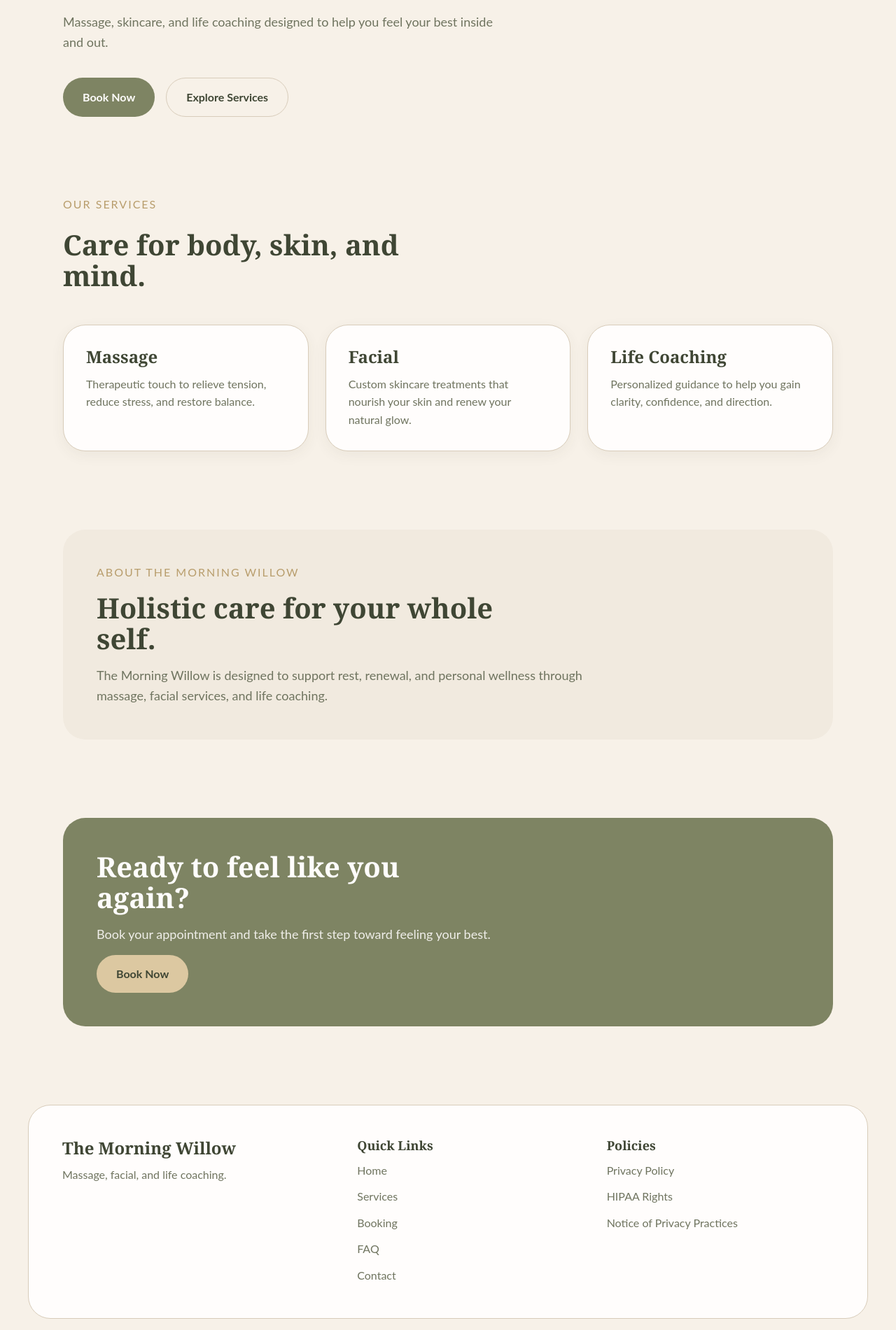
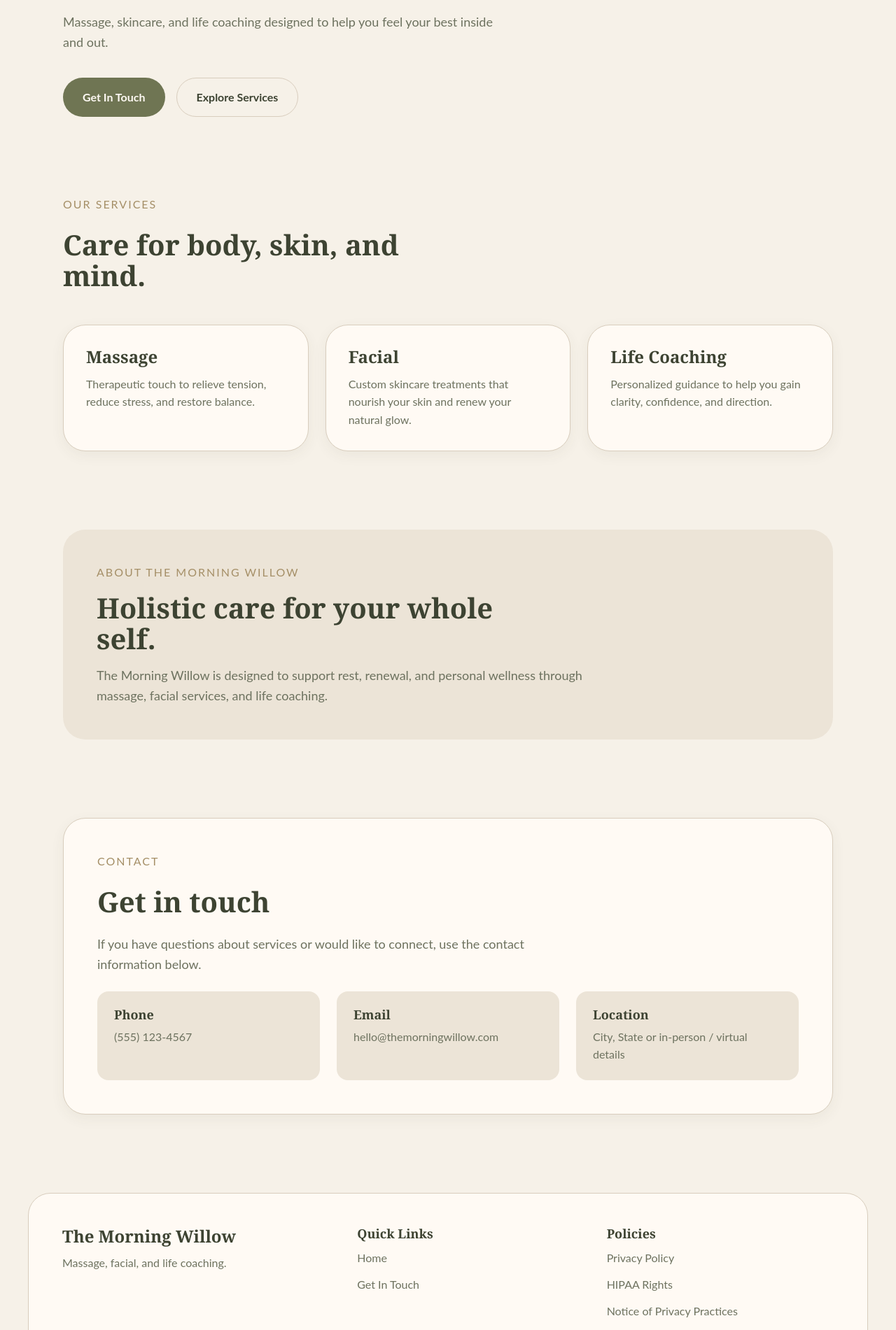
Before and after one commit to djjohnson20/themorningwillow, a React (Vite) app: page / in a window 1280 px wide. Shown: the part 399-2300 px from the top of the page at 70% size. Built offline with nearby package versions, Linux system fonts and the light colour scheme.

Commit message:
Simplify site structure and update homepage

```diff
--- a/src/App.jsx
+++ b/src/App.jsx
@@ -1,9 +1,5 @@
 import { Route, Routes } from "react-router-dom";
 import HomePage from "./pages/HomePage/HomePage";
-import ServicesPage from "./pages/ServicesPage/ServicesPage";
-import BookingPage from "./pages/BookingPage/BookingPage";
-import FaqPage from "./pages/FaqPage/FaqPage";
-import ContactPage from "./pages/ContactPage/ContactPage";
 import PrivacyPolicyPage from "./pages/PrivacyPolicyPage/PrivacyPolicyPage";
 import HipaaRightsPage from "./pages/HipaaRightsPage/HipaaRightsPage";
 import NoticeOfPrivacyPracticesPage from "./pages/NoticeOfPrivacyPracticesPage/NoticeOfPrivacyPracticesPage";
@@ -12,10 +8,6 @@ function App() {
   return (
     <Routes>
       <Route path="/" element={<HomePage />} />
-      <Route path="/services" element={<ServicesPage />} />
-      <Route path="/booking" element={<BookingPage />} />
-      <Route path="/faq" element={<FaqPage />} />
-      <Route path="/contact" element={<ContactPage />} />
       <Route path="/privacy-policy" element={<PrivacyPolicyPage />} />
       <Route path="/hipaa-rights" element={<HipaaRightsPage />} />
       <Route
--- /dev/null
+++ b/src/components/home/ContactSection.jsx
@@ -0,0 +1,35 @@
+function ContactSection() {
+  return (
+    <section className="contact-section" id="contact">
+      <div className="contact-section__content">
+        <p className="contact-section__eyebrow">Contact</p>
+        <h2 className="contact-section__title">Get in touch</h2>
+        <p className="contact-section__text">
+          If you have questions about services or would like to connect, use the
+          contact information below.
+        </p>
+
+        <div className="contact-section__details">
+          <div className="contact-section__item">
+            <h3 className="contact-section__label">Phone</h3>
+            <p className="contact-section__value">(555) 123-4567</p>
+          </div>
+
+          <div className="contact-section__item">
+            <h3 className="contact-section__label">Email</h3>
+            <p className="contact-section__value">hello@themorningwillow.com</p>
+          </div>
+
+          <div className="contact-section__item">
+            <h3 className="contact-section__label">Location</h3>
+            <p className="contact-section__value">
+              City, State or in-person / virtual details
+            </p>
+          </div>
+        </div>
+      </div>
+    </section>
+  );
+}
+
+export default ContactSection;
--- a/src/components/home/Hero.jsx
+++ b/src/components/home/Hero.jsx
@@ -1,5 +1,3 @@
-import { Link } from "react-router-dom";
-
 function Hero() {
   return (
     <section className="hero">
@@ -12,12 +10,12 @@ function Hero() {
         </p>
 
         <div className="hero__actions">
-          <Link className="hero__button" to="/booking">
-            Book Now
-          </Link>
-          <Link className="hero__button hero__button-secondary" to="/services">
+          <a className="hero__button" href="#contact">
+            Get In Touch
+          </a>
+          <a className="hero__button hero__button-secondary" href="#services">
             Explore Services
-          </Link>
+          </a>
         </div>
       </div>
     </section>
--- a/src/components/home/ServicesPreview.jsx
+++ b/src/components/home/ServicesPreview.jsx
@@ -1,6 +1,6 @@
 function ServicesPreview() {
   return (
-    <section className="services-preview">
+    <section className="services-preview" id="services">
       <div className="services-preview__content">
         <p className="services-preview__eyebrow">Our Services</p>
         <h2 className="services-preview__title">
--- a/src/components/layout/Footer.jsx
+++ b/src/components/layout/Footer.jsx
@@ -17,18 +17,9 @@ function Footer() {
             <Link className="site-footer__link" to="/">
               Home
             </Link>
-            <Link className="site-footer__link" to="/services">
-              Services
-            </Link>
-            <Link className="site-footer__link" to="/booking">
-              Booking
-            </Link>
-            <Link className="site-footer__link" to="/faq">
-              FAQ
-            </Link>
-            <Link className="site-footer__link" to="/contact">
-              Contact
-            </Link>
+            <a className="site-footer__link" href="#contact">
+              Get In Touch
+            </a>
           </div>
         </div>
 
--- a/src/components/layout/Navbar.jsx
+++ b/src/components/layout/Navbar.jsx
@@ -12,23 +12,11 @@ function Navbar() {
           <NavLink className="site-nav-link" to="/">
             Home
           </NavLink>
-          <NavLink className="site-nav-link" to="/services">
-            Services
-          </NavLink>
-          <NavLink className="site-nav-link" to="/booking">
-            Booking
-          </NavLink>
-          <NavLink className="site-nav-link" to="/faq">
-            FAQ
-          </NavLink>
-          <NavLink className="site-nav-link" to="/contact">
-            Contact
-          </NavLink>
         </div>
 
-        <NavLink className="site-nav-cta" to="/booking">
-          Book Now
-        </NavLink>
+        <a className="site-nav-cta" href="#contact">
+          Get In Touch
+        </a>
       </nav>
     </header>
   );
--- a/src/pages/HomePage/HomePage.css
+++ b/src/pages/HomePage/HomePage.css
@@ -212,104 +212,6 @@
   font-size: var(--font-size-md);
 }
 
-.booking-cta {
-  padding: 0 var(--space-lg) var(--space-4xl);
-}
-
-.booking-cta__content {
-  width: min(100%, var(--section-width));
-  margin: 0 auto;
-  padding: var(--space-2xl);
-  background-color: var(--color-primary);
-  color: var(--color-surface);
-  border-radius: var(--radius-lg);
-  display: flex;
-  flex-direction: column;
-  align-items: flex-start;
-  gap: var(--space-md);
-}
-
-.booking-cta__title {
-  max-width: 560px;
-  font-size: var(--font-size-xl);
-  color: var(--color-surface);
-}
-
-.booking-cta__text {
-  max-width: 620px;
-  color: rgba(255, 253, 252, 0.88);
-  font-size: var(--font-size-md);
-}
-
-.booking-cta__button {
-  display: inline-flex;
-  align-items: center;
-  justify-content: center;
-  padding: 14px 28px;
-  background-color: var(--color-accent);
-  color: var(--color-text);
-  border-radius: var(--radius-pill);
-  font-weight: 700;
-  transition:
-    background-color var(--transition-fast),
-    transform var(--transition-fast);
-}
-
-.booking-cta__button:hover {
-  background-color: var(--color-accent-dark);
-  transform: translateY(-1px);
-}
-
-.faq-preview {
-  padding: 0 var(--space-lg) var(--space-4xl);
-}
-
-.faq-preview__content {
-  width: min(100%, var(--section-width));
-  margin: 0 auto;
-  display: flex;
-  flex-direction: column;
-  gap: var(--space-lg);
-}
-
-.faq-preview__eyebrow {
-  font-size: var(--font-size-sm);
-  letter-spacing: 2px;
-  text-transform: uppercase;
-  color: var(--color-accent-dark);
-}
-
-.faq-preview__title {
-  max-width: 560px;
-  font-size: var(--font-size-xl);
-  color: var(--color-text);
-}
-
-.faq-preview__list {
-  display: flex;
-  flex-direction: column;
-  gap: var(--space-md);
-  margin-top: var(--space-lg);
-}
-
-.faq-preview__item {
-  padding: var(--space-lg);
-  background-color: var(--color-surface);
-  border: 1px solid var(--color-border);
-  border-radius: var(--radius-md);
-  box-shadow: var(--shadow-card);
-}
-
-.faq-preview__question {
-  margin-bottom: var(--space-sm);
-  font-size: var(--font-size-md);
-  color: var(--color-text);
-}
-
-.faq-preview__answer {
-  color: var(--color-text-muted);
-}
-
 .site-footer {
   padding: 0 var(--space-lg) var(--space-xl);
 }
@@ -362,3 +264,60 @@
 .site-footer__link:hover {
   color: var(--color-primary);
 }
+
+.contact-section {
+  padding: 0 var(--space-lg) var(--space-4xl);
+}
+
+.contact-section__content {
+  width: min(100%, var(--section-width));
+  margin: 0 auto;
+  padding: var(--space-2xl);
+  background-color: var(--color-surface);
+  border: 1px solid var(--color-border);
+  border-radius: var(--radius-lg);
+  box-shadow: var(--shadow-card);
+  display: flex;
+  flex-direction: column;
+  gap: var(--space-lg);
+}
+
+.contact-section__eyebrow {
+  font-size: var(--font-size-sm);
+  letter-spacing: 2px;
+  text-transform: uppercase;
+  color: var(--color-accent-dark);
+}
+
+.contact-section__title {
+  font-size: var(--font-size-xl);
+  color: var(--color-text);
+}
+
+.contact-section__text {
+  max-width: 640px;
+  font-size: var(--font-size-md);
+  color: var(--color-text-muted);
+}
+
+.contact-section__details {
+  display: grid;
+  grid-template-columns: repeat(3, 1fr);
+  gap: var(--space-lg);
+}
+
+.contact-section__item {
+  padding: var(--space-lg);
+  background-color: var(--color-surface-muted);
+  border-radius: var(--radius-md);
+}
+
+.contact-section__label {
+  margin-bottom: var(--space-xs);
+  font-size: var(--font-size-md);
+  color: var(--color-text);
+}
+
+.contact-section__value {
+  color: var(--color-text-muted);
+}
--- a/src/pages/HomePage/HomePage.jsx
+++ b/src/pages/HomePage/HomePage.jsx
@@ -4,7 +4,7 @@ import Footer from "../../components/layout/Footer";
 import Hero from "../../components/home/Hero";
 import ServicesPreview from "../../components/home/ServicesPreview";
 import AboutPreview from "../../components/home/AboutPreview";
-import BookingCta from "../../components/home/BookingCta";
+import ContactSection from "../../components/home/ContactSection";
 
 function HomePage() {
   return (
@@ -14,7 +14,7 @@ function HomePage() {
         <Hero />
         <ServicesPreview />
         <AboutPreview />
-        <BookingCta />
+        <ContactSection />
       </main>
       <Footer />
     </>
--- a/src/styles/variables.css
+++ b/src/styles/variables.css
@@ -1,14 +1,14 @@
 :root {
-  --color-background: #f7f1e8;
-  --color-surface: #fffdfc;
-  --color-surface-muted: #f1eadf;
-  --color-text: #3f4634;
-  --color-text-muted: #6f745f;
-  --color-primary: #7e8463;
-  --color-primary-dark: #687050;
-  --color-accent: #dcc8a1;
-  --color-accent-dark: #b89d6c;
-  --color-border: #d8ccba;
+  --color-background: #f6f1e8;
+  --color-surface: #fffaf4;
+  --color-surface-muted: #ece4d7;
+  --color-text: #3d4332;
+  --color-text-muted: #6d725f;
+  --color-primary: #6f7553;
+  --color-primary-dark: #575d41;
+  --color-accent: #c8b28a;
+  --color-accent-dark: #a58f67;
+  --color-border: #d8cdbd;
 
   --font-heading: "Cormorant Garamond", Georgia, serif;
   --font-body: "Lato", "Helvetica Neue", Arial, sans-serif;
```
